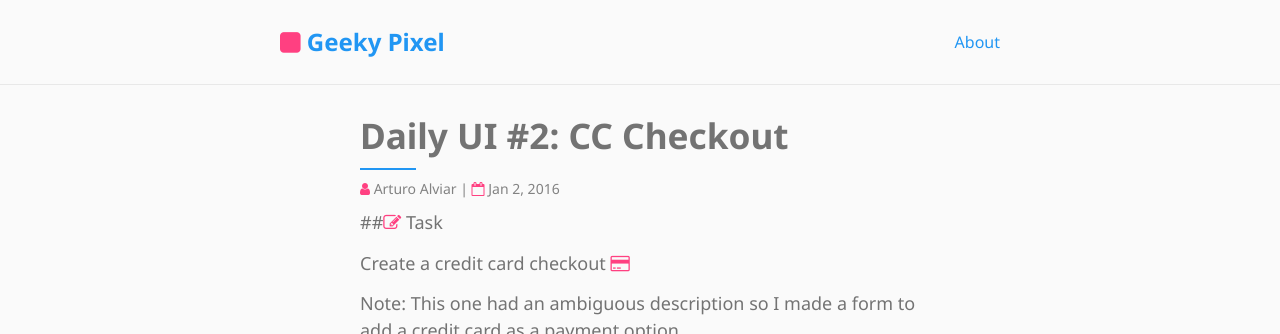
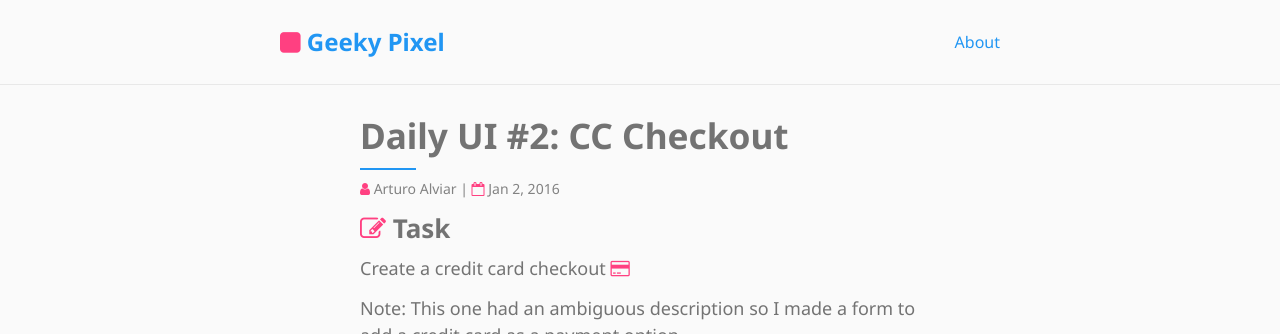
Before and after one commit to geekypixel/geekypixel.github.io, a Jekyll site: the page built from _posts/2016-1-2-daily-ui-2.markdown, in a window 1280 px wide, cut to the strip 0-334 px from the top of the page. Built offline with Jekyll 4.4.1, drawn with Linux system fonts in a browser that asks for light colours; nearby versions of some CDN libraries.

Commit message:
changed image

```diff
--- a/_posts/2016-1-2-daily-ui-2.markdown
+++ b/_posts/2016-1-2-daily-ui-2.markdown
@@ -3,7 +3,7 @@
 date:   2016-1-2 13:21:00
 ---
 
-##<i class="fa fa-pencil-square-o"></i> Task
+## <i class="fa fa-pencil-square-o"></i> Task
 
 
 Create a credit card checkout <i class="fa fa-credit-card"></i>
@@ -13,5 +13,5 @@
 
 <div class="simple-gal-container">
 <h2><i class="fa fa-picture-o"></i> Result</h2>
-<img src="http://i.imgur.com/DAVdJtn.png" alt="Daily UI 2">
+<img src="http://i.imgur.com/oRGDIie.png" alt="Daily UI 2">
 </div>
```
